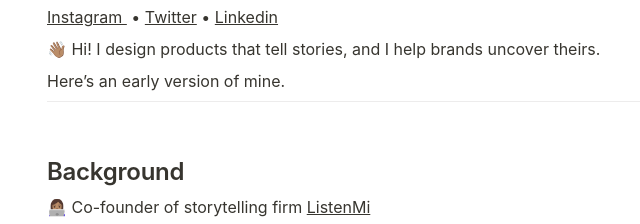
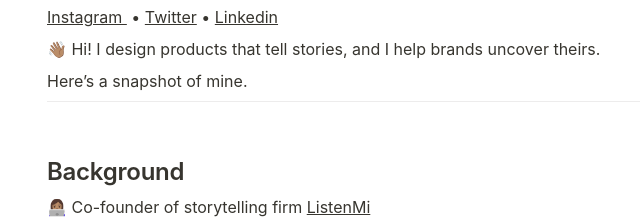
Before and after one commit to IceCodeJelly/IceCodeJelly, a plain HTML site: page index.html in a window 1280 px wide. Shown: the part 434-658 px from the top of the page, 143-783 px from the left. Drawn offline with Linux system fonts and the light colour scheme.

Commit message:
Edit my description
Here's a snapshot of mine.

```diff
--- a/index.html
+++ b/index.html
@@ -667,7 +667,7 @@ blockquote {
 }
 
 </style></head><body><article id="b580d3a4-32fd-499f-8143-d74e57dabf16" class="page sans"><header><h1 class="page-title">Kenia Mattis</h1></header><div class="page-body"><p id="47395a9c-5ac1-41d7-b7dd-dd5c7c0dbb22" class=""><mark class="highlight-gray">Creative • Business • Product Development</mark><mark class="highlight-gray"><em> </em></mark></p><div id="b807646b-44e9-4ec1-8220-0fe4f69bdf17" class="column-list"><div id="3062ce2b-e851-4776-bd06-274972d364d1" style="width:37.5%" class="column"><figure id="8bb26734-afe9-4564-a3ba-b37aa770bf75" class="image"><a href="kenia.jpg"><img style="width:336px" src="kenia.jpg"/></a></figure></div><div id="ffdc1063-2f47-40e0-a223-8ef379eaf54b" style="width:62.5%" class="column"><p id="a06cc0e2-8552-4509-8139-b38df0614678" class="">
-</p></div></div><p id="cc91f161-f4f1-49a9-b4c6-fa1d8044505c" class=""><a href="https://www.instagram.com/kenia.mattis/">Instagram </a> • <a href="https://twitter.com/KeniaMattis">Twitter</a> • <a href="https://www.linkedin.com/in/keniamattis/">Linkedin</a></p><p id="b0aac514-8a17-4f33-9a1f-a76455bd5f01" class="">👋🏽 Hi! I design products that tell stories, and I help brands uncover theirs. </p><p id="7697a371-f235-4fc8-b42a-698edd5604fe" class="">Here’s an early version of mine. </p><hr id="e3e93c43-0c0b-4a3b-9834-8b39bf37779d"/><p id="f6a8d250-7df9-48f1-9ac7-0c80a3fdda55" class="">
+</p></div></div><p id="cc91f161-f4f1-49a9-b4c6-fa1d8044505c" class=""><a href="https://www.instagram.com/kenia.mattis/">Instagram </a> • <a href="https://twitter.com/KeniaMattis">Twitter</a> • <a href="https://www.linkedin.com/in/keniamattis/">Linkedin</a></p><p id="b0aac514-8a17-4f33-9a1f-a76455bd5f01" class="">👋🏽 Hi! I design products that tell stories, and I help brands uncover theirs. </p><p id="7697a371-f235-4fc8-b42a-698edd5604fe" class="">Here’s a snapshot of mine. </p><hr id="e3e93c43-0c0b-4a3b-9834-8b39bf37779d"/><p id="f6a8d250-7df9-48f1-9ac7-0c80a3fdda55" class="">
 </p><h2 id="08da3196-76d9-40e5-b29a-9f837820869a" class="">Background</h2><p id="0e25da42-3a07-44ea-bbbd-95ea803c980b" class="">👩🏽‍💻 Co-founder of storytelling firm <a href="https://www.listenmi.com/">ListenMi</a></p><p id="b8b249b5-8c11-43fa-b7e9-3efbb1f8beca" class="">™️ Brand Manager at JP Tropical Foods</p><p id="61068684-c7e7-441d-8a76-5e9db1802b2f" class="">📈 Sales Exec for Kimberly Clark</p><p id="f714a076-8777-4879-acb8-36d39135ecd3" class="">👩🏽‍🎓 Marketing MBA, INCAE University, Costa Rica and Nicaragua</p><p id="02a43d3c-4342-4c9c-a395-d6e3905f5a23" class="">🏢 Creative Industries Consultant at JAMPRO</p><h2 id="659d3726-2c94-4dce-afe3-7ccf906ac6bc" class=""><mark class="highlight-yellow_background">But also…</mark></h2><p id="5eefeb77-943f-446c-9222-5e492ee9c87e" class="">🎶 Performer on a <a href="https://en.wikipedia.org/wiki/Aftermath_(Amy_Lee_soundtrack)">soundtrack with Amy Lee</a> (Evanescence)</p><p id="c8a3ab8c-cf98-4860-8b74-8fe9d580662c" class="">✏️ Published poet in <a href="https://en.wikipedia.org/wiki/Wayne_Brown_(author)">Wayne Brown’s</a> Observer Creative Writing Workshop</p><p id="a51283e0-e80e-4462-8e43-722d04acf05c" class="">
 </p><hr id="5dfdf989-7dd4-477f-a30d-ef3c55b6fd63"/><h1 id="9a451522-3a0b-4072-a24e-be77896dc7a3" class="">Projects &amp; Interests</h1><h2 id="0a35ae09-98bf-4bce-916a-2e0a8a6b8673" class=""><mark class="highlight-purple_background">Brand Builder</mark></h2><h3 id="a9ae830d-dc5d-4301-b4ed-baa219c81955" class="">👩🏾‍💻<a href="https://www.listenmi.com/">ListenMi</a> Animation and Design</h3><p id="f0e2e855-c67a-4044-b999-fe50c0930fdd" class="">I’m a founder of a storytelling firm that provides <strong>brand strategy,</strong> <strong>digital design and content production</strong> services to help clients become digitally fluent. </p><h3 id="4ffb0a3c-d510-497d-9801-53e640ba544d" class="">👨‍👧‍👦 <a href="http://www.greatercakes.com">Greatercakes</a></h3><p id="36cf49cd-6ef3-41fe-9281-7f79203c2cfe" class="">A workshop series for kid writers and artists, inspiring them to imagine, create and publish online. </p><h3 id="58c07eca-dd07-441f-923f-1376684bfce8" class="">😎 <a href="https://giphy.com/fimimoji">Fimimoji</a></h3><p id="88ba8749-44ca-41ff-84ec-4c21e5a0e753" class="">Animated Gifs that help lovers of Jamaican culture express themselves wid vibes using smart, culturally savvy emojis. </p><hr id="462f5a85-a7bd-49ce-a3e7-da20768a63c2"/><p id="5f0e4492-619c-4914-b7b7-fb5d78c05801" class="">
 </p><h2 id="15b3dcd3-0c7e-49b5-a192-883f09a3dc9b" class=""><mark class="highlight-orange_background">Writer</mark></h2><h3 id="f1738414-aa48-4dab-b2e3-ac1ea1ccfac6" class="">👵🏼 <strong><a href="https://grandmaisms.substack.com/">Grandmaisms</a></strong><strong> Newsletter</strong></h3><p id="ecfbacb8-930f-417e-bd78-5e49148f6778" class="">This started as stories about Grandma; warm and fuzzies included. It’s evolving into a space for sharing precious nuggets readers and I are learning from our grannies about ourselves. </p><h3 id="91cb5eac-c0db-4c76-a108-c8ee7d2241e1" class="">✍🏾 Screenplays</h3><p id="bd9e923f-0b1b-4e00-84b2-8a39281f7523" class="">I write pitch decks, treatments and screenplays for animated stories now in early development. Public facing samples coming soon 😊.</p><hr id="6863c985-cb4f-4a40-92c7-c930db5a129d"/><p id="3530c74e-33ad-4c02-8d43-365f927a76cc" class="">
```
